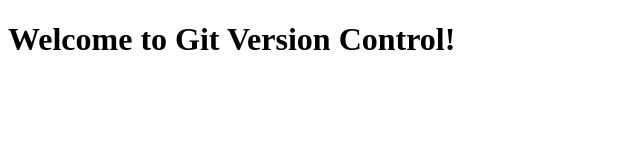
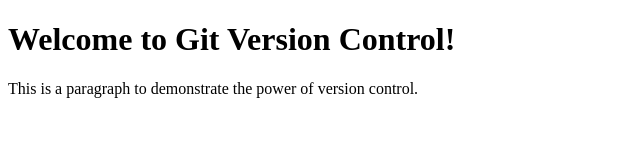
Before and after one commit to punishedmopy/AN32-Paz-MA1, a plain HTML site: page index.html in a window 1280 px wide. Shown: the whole page, without its empty margins (0-640 px from the left). Drawn offline with Linux system fonts and the light colour scheme.

Commit message:
Commit 2: Add paragraph

```diff
--- a/index.html
+++ b/index.html
@@ -5,5 +5,6 @@
     </head>
     <body>
         <h1>Welcome to Git Version Control!</h1>
+        <p>This is a paragraph to demonstrate the power of version control.</p>
     </body>
     </html>
```
